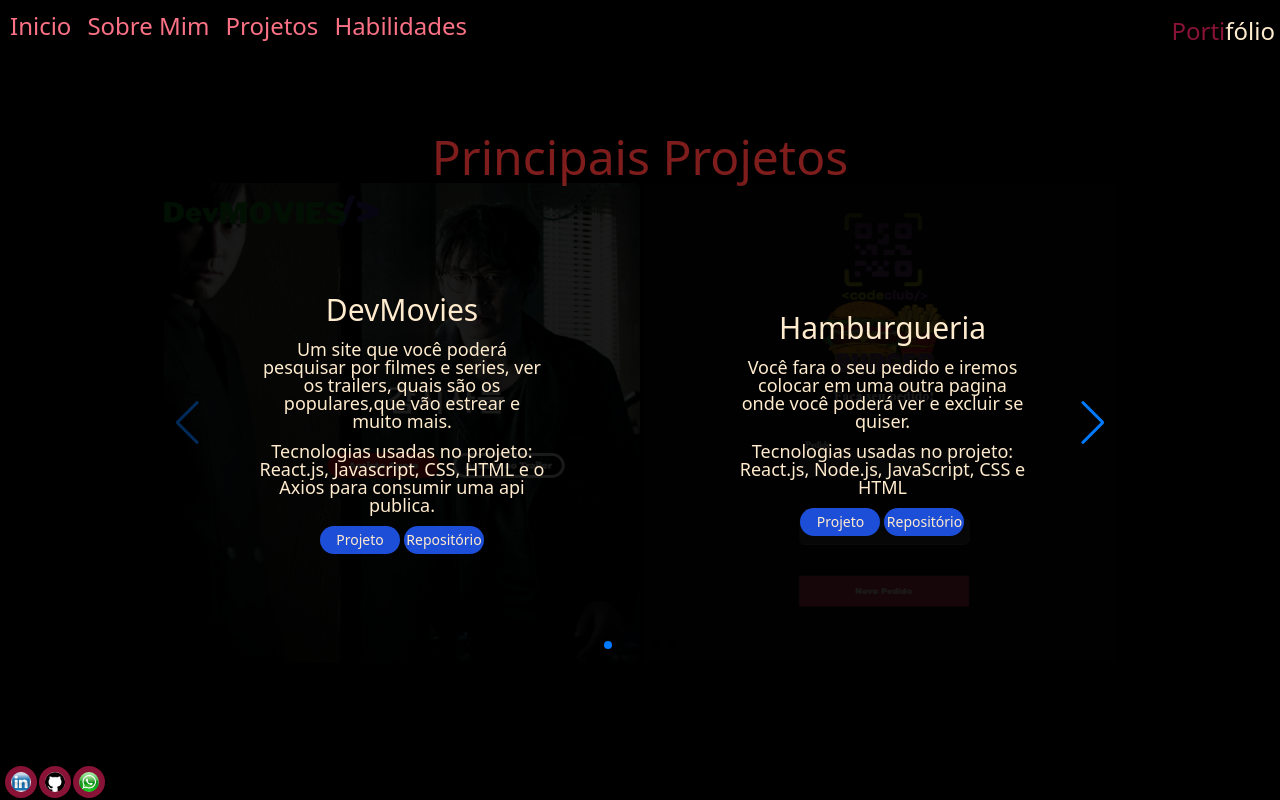
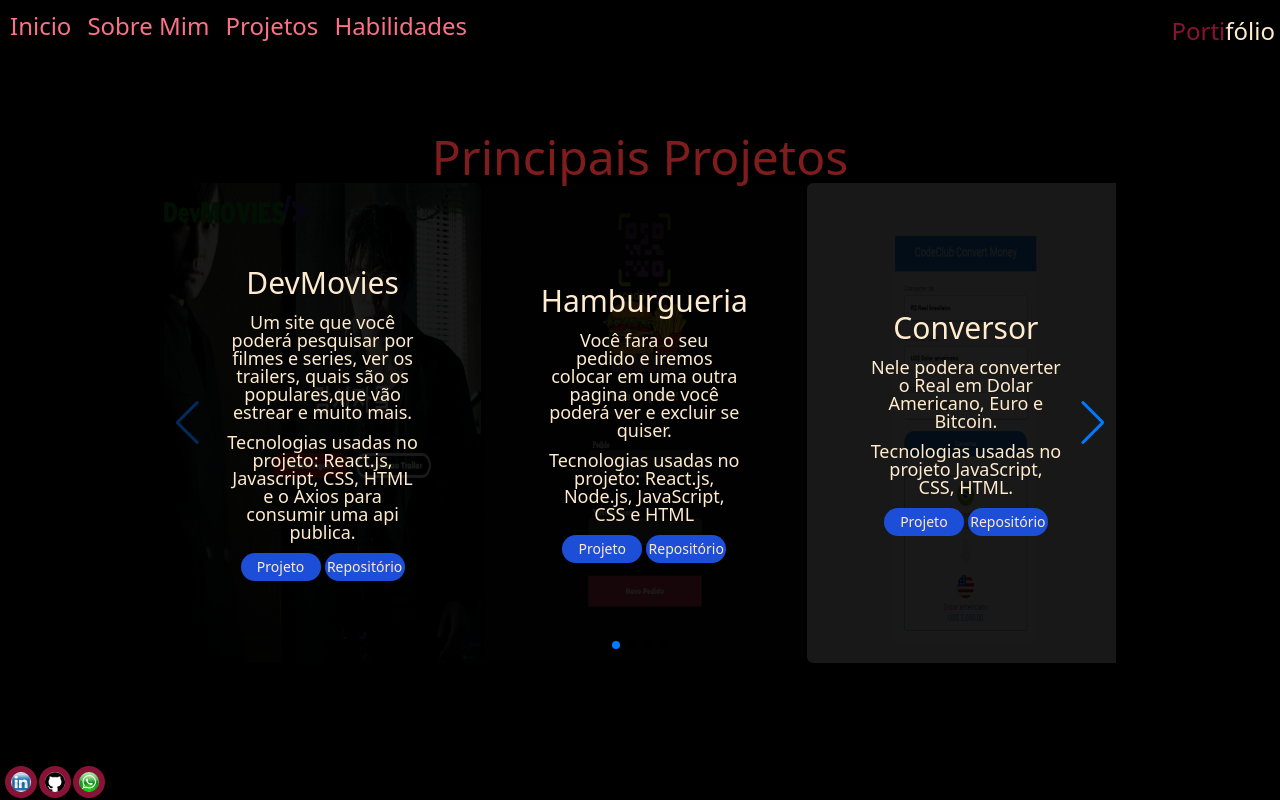
Before and after one commit to dev-fagundes01/portifolio, a React (Vite) app: page /projetos in a window 1280 px wide. Built offline with nearby package versions, Linux system fonts and the light colour scheme.

Commit message:
criando layout mobile

```diff
--- a/src/components/Header/Header.jsx
+++ b/src/components/Header/Header.jsx
@@ -1,26 +1,25 @@
-// import { useState } from 'react'
-// import { HiMenuAlt4 } from 'react-icons/hi'
+import { useState } from 'react'
+import { HiMenuAlt4 } from 'react-icons/hi'
 import { Link } from 'react-router-dom'
 
-// import MenuMobile from '../MenuMobile/MenuMobile'
+import MenuMobile from '../MenuMobile/MenuMobile'
 import { Nav } from './style'
 
 function Header() {
-  // const [menuIsVisible, setMenuIsVisible] = useState(false)
+  const [menuIsVisible, setMenuIsVisible] = useState(false)
 
   return (
     <header className="h-32 flex w-full justify-between">
-      <Nav
-        // isVisible={menuIsVisible}
-        className="flex justify-center"
-      >
-        {/* <HiMenuAlt4 id="menu" onClick={() => setMenuIsVisible(true)} />
-        <MenuMobile
-          menuIsVisible={menuIsVisible}
-          setMenuIsVisible={setMenuIsVisible}
-        /> */}
+      <Nav isVisible={menuIsVisible}>
+        <div className="flex flex-col md:hidden">
+          <HiMenuAlt4 className="menu" onClick={() => setMenuIsVisible(true)} />
+          <MenuMobile
+            menuIsVisible={menuIsVisible}
+            setMenuIsVisible={setMenuIsVisible}
+          />
+        </div>
 
-        <ul className="cursor-pointer gap-4 flex">
+        <ul className="hidden md:flex cursor-pointer gap-4">
           <li className="leading-normal h-3">
             <Link
               className="no-underline text-rose-400 hover:duration-1000 hover:text-rose-900 text-2xl"
--- a/src/components/Header/style.js
+++ b/src/components/Header/style.js
@@ -1,12 +1,13 @@
 import styled, { css } from 'styled-components'
 
 export const Nav = styled.nav`
+  cursor: pointer;
   padding-left: 5px;
   padding-top: 5px;
   ${({ isVisible }) =>
     isVisible &&
     css`
-      #menu {
+      .menu {
         opacity: 0;
         transition: 2s;
       }
--- a/src/components/MenuMobile/MenuMobile.jsx
+++ b/src/components/MenuMobile/MenuMobile.jsx
@@ -5,7 +5,7 @@ import { Container } from './style'
 
 const MenuMobile = ({ menuIsVisible, setMenuIsVisible }) => {
   return (
-    <Container className="hidden" isVisible={menuIsVisible}>
+    <Container isVisible={menuIsVisible}>
       <AiOutlineClose onClick={() => setMenuIsVisible(false)} />
       <ul className="cursor-pointer gap-14 2xl:hidden">
         <li className="leading-3 h-6">
--- a/src/components/MenuMobile/style.js
+++ b/src/components/MenuMobile/style.js
@@ -1,6 +1,8 @@
 import styled, { css } from 'styled-components'
 
 export const Container = styled.div`
+  cursor: pointer;
+  margin-top: 1rem;
   opacity: 0;
   display: flex;
   flex-direction: column;
@@ -16,4 +18,14 @@ export const Container = styled.div`
       transform: translateY(-15px);
       position: absolute;
     `};
+
+  ul {
+    pointer-events: none;
+
+    ${({ isVisible }) =>
+      isVisible &&
+      css`
+        pointer-events: all;
+      `}
+  }
 `
--- a/src/pages/Projects.jsx
+++ b/src/pages/Projects.jsx
@@ -80,14 +80,14 @@ const Projects = () => {
       <div className="flex flex-col items-center bg-transparent">
         <h2 className="text-5xl text-red-900 mb-2">Principais Projetos</h2>
         <Swiper
-          slidesPerView={2}
+          slidesPerView={1}
           cssMode={true}
           navigation={true}
           pagination={true}
           mousewheel={true}
           keyboard={true}
           modules={[Navigation, Pagination, Mousewheel, Keyboard]}
-          className="h-60 w-9/12"
+          className="block md:hidden h-60 w-9/12"
         >
           {infoProjects.map((projects) => (
             <SwiperSlide
@@ -129,6 +129,58 @@ const Projects = () => {
             </SwiperSlide>
           ))}
         </Swiper>
+        <Swiper
+          slidesPerView={3}
+          cssMode={true}
+          navigation={true}
+          pagination={true}
+          mousewheel={true}
+          keyboard={true}
+          modules={[Navigation, Pagination, Mousewheel, Keyboard]}
+          className="hidden md:block h-60 w-9/12"
+        >
+          {infoProjects.map((projects) => (
+            <SwiperSlide
+              className="relative text-center bg-transparent flex justify-center items-center flex-col mx-2"
+              key={projects.projectsName}
+            >
+              <img
+                className="block w-full h-full rounded-md opacity-10 hover:opacity-80"
+                src={projects.projectsImage}
+                alt={projects.alt}
+              />
+              <div className="absolute flex flex-col w-3/5 gap-3">
+                <h5 className="text-3xl flex justify-center">
+                  {projects.projectsName}
+                </h5>
+                <p className="text-lg leading-none">{projects.description}</p>
+                <p className="text-lg leading-none">{projects.technologies}</p>
+                <div className="flex items-center justify-center gap-1 flex-row">
+                  <button className="flex items-center justify-center bg-blue-700 rounded-full p-1 w-20 h-auto hover:bg-red-500 active:bg-red-700">
+                    <a
+                      className="text-sm"
+                      target="_blank"
+                      href={projects.links1}
+                      rel="noreferrer"
+                    >
+                      Projeto
+                    </a>
+                  </button>
+                  <button className="flex items-center justify-center bg-blue-700 rounded-full p-1 w-20 h-auto hover:bg-red-500 active:bg-red-700">
+                    <a
+                      className="text-sm"
+                      target="_blank"
+                      href={projects.links2}
+                      rel="noreferrer"
+                    >
+                      Repositório
+                    </a>
+                  </button>
+                </div>
+              </div>
+            </SwiperSlide>
+          ))}
+        </Swiper>
       </div>
     </section>
   )
```
